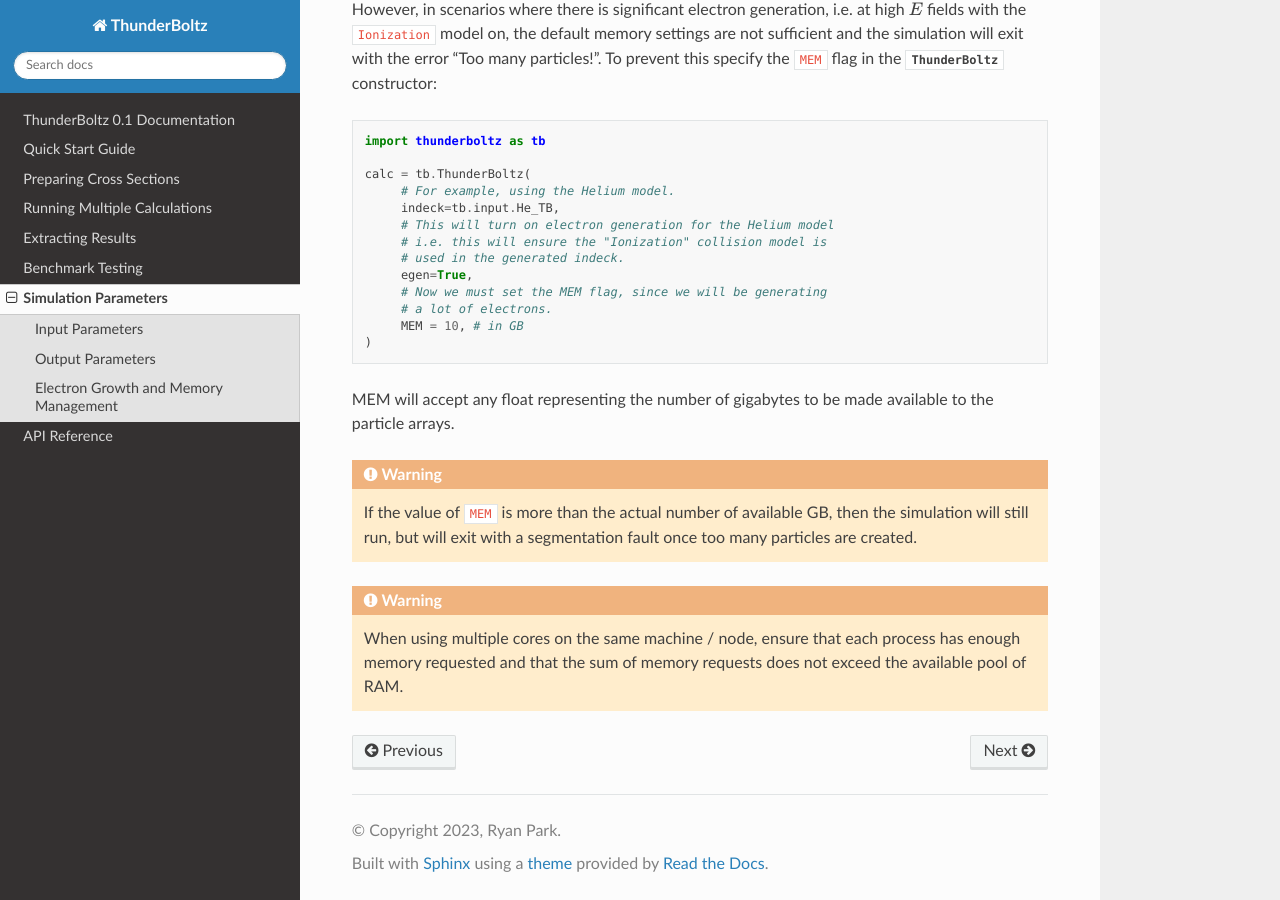
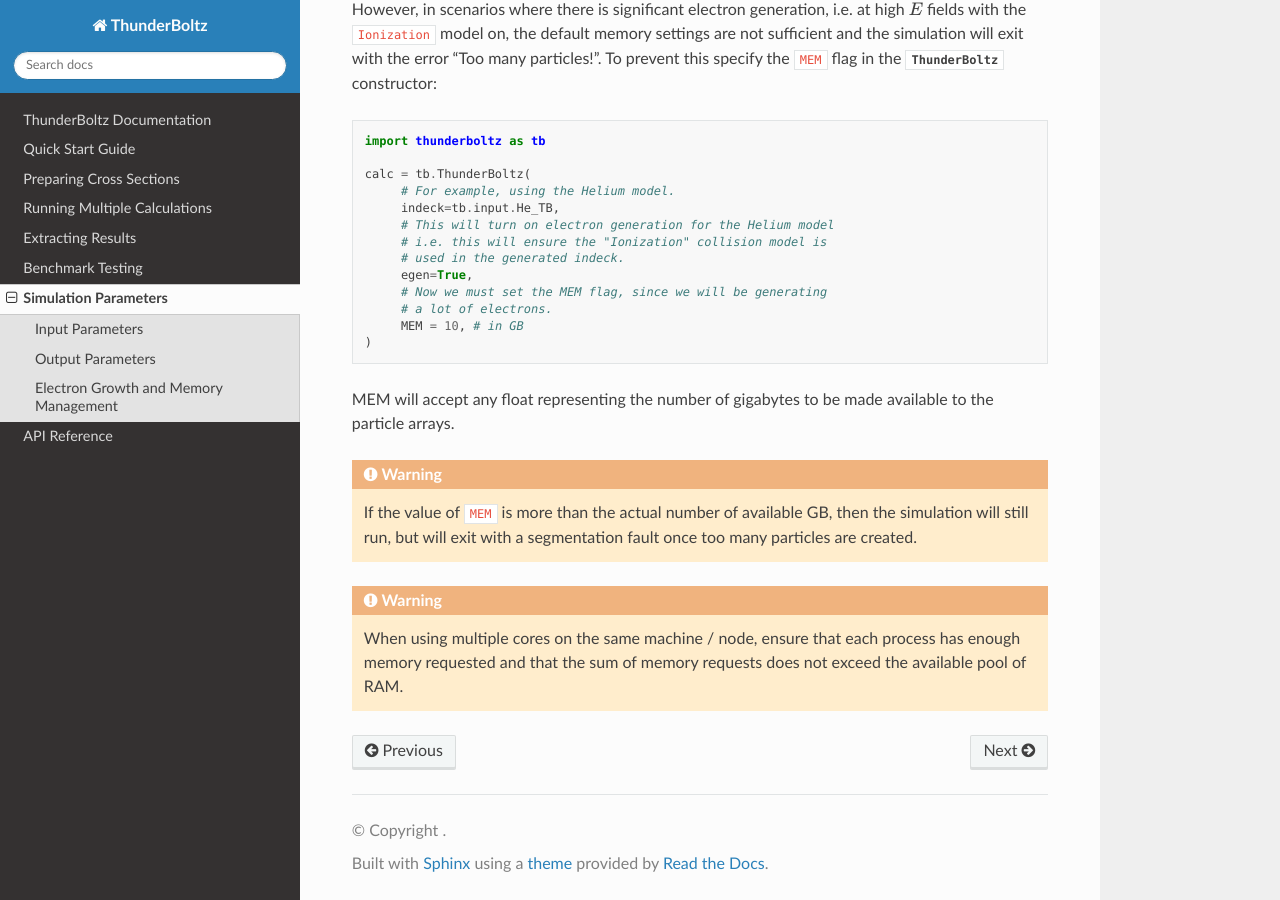
Before and after one commit to lanl/ThunderBoltz, a Sphinx documentation site: the page built from docs/source/params.rst, in a window 1280 px wide and 900 px high, scrolled down 729 px. Built offline with Sphinx 7.4.7 and the Read the Docs theme 2.0.0, drawn with Linux system fonts in a browser that asks for light colours.

Commit message:
build: remove release spec from sphinx
Add autoapi dir spec.

```diff
--- a/docs/source/conf.py
+++ b/docs/source/conf.py
@@ -7,9 +7,7 @@
 # https://www.sphinx-doc.org/en/master/usage/configuration.html#project-information
 
 project = "ThunderBoltz"
-copyright = "2023, Ryan Park"
 author = 'Ryan Park, Brett Scheiner, Mark Zammit'
-release = "0.1"
 
 # -- General configuration ---------------------------------------------------
 # https://www.sphinx-doc.org/en/master/usage/configuration.html#general-configuration
@@ -35,6 +33,7 @@ extensions = [
     # RTD html theme
     "sphinx_rtd_theme",
 ]
+autoapi_dirs = ["../../src"]
 
 intersphinx_mapping = {
     "python": ("http://docs.python.org/", None),
```
